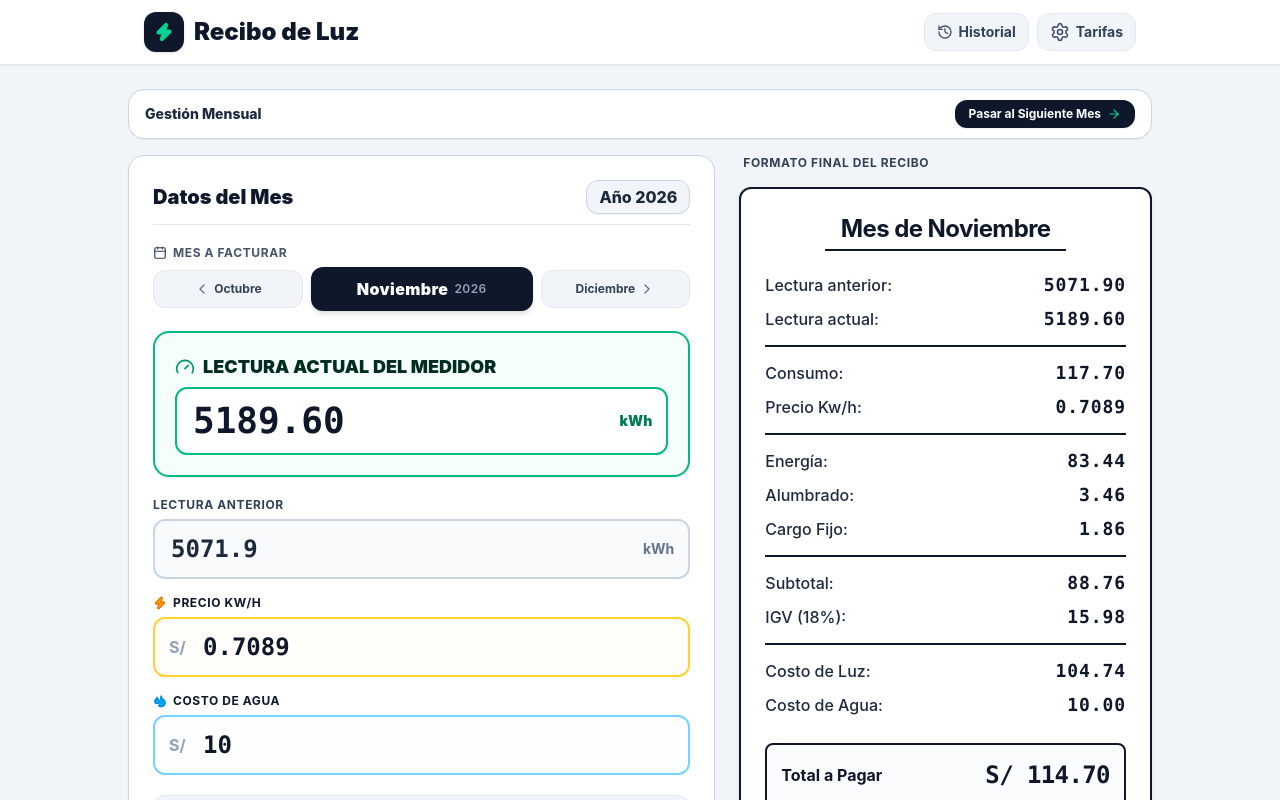
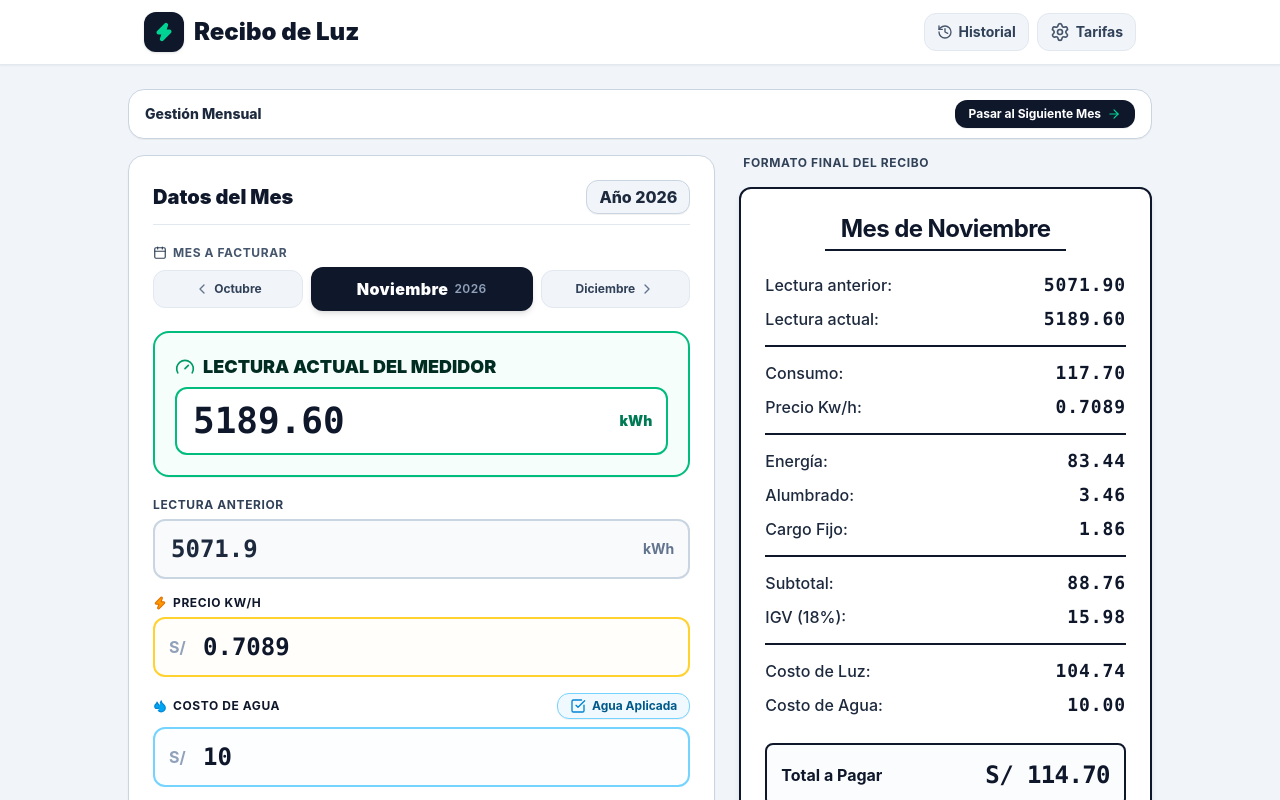
Before and after one commit to antholll/app-recibo-luz-, a React (Vite) app: page / in a window 1280 px wide. Shown: the top 800 px of the page. Built offline with nearby package versions, Linux system fonts and the light colour scheme.

Commit message:
Add check to optionally include/exclude water cost from receipt

```diff
--- a/src/App.tsx
+++ b/src/App.tsx
@@ -42,6 +42,7 @@ export const App: React.FC = () => {
   const [lecturaActual, setLecturaActual] = useState<string>('5189.60');
   const [precioKwh, setPrecioKwh] = useState<string>('0.7089');
   const [costoAgua, setCostoAgua] = useState<string>('10.00');
+  const [incluirAgua, setIncluirAgua] = useState<boolean>(true);
 
   // UI Modals
   const [isSettingsOpen, setIsSettingsOpen] = useState(false);
@@ -75,7 +76,7 @@ export const App: React.FC = () => {
     setTimeout(() => setToastMessage(null), 3000);
   };
 
-  // Real-time calculation with 1-decimal rounding on Costo de Luz
+  // Real-time calculation with optional water and rounded final total
   const numAnterior = parseFloat(lecturaAnterior) || 0;
   const numActual = parseFloat(lecturaActual) || 0;
   const numPrecioKwh = parseFloat(precioKwh) || settings.precioKwh;
@@ -87,6 +88,7 @@ export const App: React.FC = () => {
     lecturaActual: numActual,
     precioKwh: numPrecioKwh,
     costoAgua: numAgua,
+    incluirAgua,
     settings,
     mes,
     anio
@@ -215,6 +217,7 @@ export const App: React.FC = () => {
     setLecturaActual(r.lecturaActual.toString());
     setPrecioKwh(r.precioKwh.toString());
     setCostoAgua(r.costoAgua.toString());
+    setIncluirAgua(r.incluirAgua !== undefined ? r.incluirAgua : true);
     showToast(`Recibo cargado: ${r.mes} ${r.anio}`);
   };
 
@@ -262,6 +265,8 @@ export const App: React.FC = () => {
                 setPrecioKwh={setPrecioKwh}
                 costoAgua={costoAgua}
                 setCostoAgua={setCostoAgua}
+                incluirAgua={incluirAgua}
+                setIncluirAgua={setIncluirAgua}
                 consumoCalculado={consumoCalculado}
                 moneda={settings.moneda}
               />
--- a/src/components/CalculatorForm.tsx
+++ b/src/components/CalculatorForm.tsx
@@ -1,6 +1,6 @@
 import React, { useRef } from 'react';
 import { MESES } from '../utils/calculator';
-import { Gauge, Droplets, Calendar, AlertCircle, Zap, ChevronLeft, ChevronRight } from 'lucide-react';
+import { Gauge, Droplets, Calendar, AlertCircle, Zap, ChevronLeft, ChevronRight, CheckSquare, Square } from 'lucide-react';
 
 interface CalculatorFormProps {
   mes: string;
@@ -15,6 +15,8 @@ interface CalculatorFormProps {
   setPrecioKwh: (v: string) => void;
   costoAgua: string;
   setCostoAgua: (v: string) => void;
+  incluirAgua: boolean;
+  setIncluirAgua: (v: boolean) => void;
   consumoCalculado: number;
   moneda: string;
 }
@@ -32,6 +34,8 @@ export const CalculatorForm: React.FC<CalculatorFormProps> = ({
   setPrecioKwh,
   costoAgua,
   setCostoAgua,
+  incluirAgua,
+  setIncluirAgua,
   consumoCalculado,
   moneda
 }) => {
@@ -84,7 +88,7 @@ export const CalculatorForm: React.FC<CalculatorFormProps> = ({
 
   return (
     <div className="bg-white rounded-2xl border border-slate-300 shadow-xs p-5 md:p-6 space-y-5">
-      {/* Título de la sección con Año más grande */}
+      {/* Título de la sección con Año */}
       <div className="border-b border-slate-200 pb-2.5 flex items-center justify-between">
         <h2 className="text-xl font-black text-slate-900">
           Datos del Mes
@@ -170,7 +174,7 @@ export const CalculatorForm: React.FC<CalculatorFormProps> = ({
         )}
       </div>
 
-      {/* LOS CAMPOS CADA UNO EN SU PROPIO BLOQUE (1 POR BLOQUE, NUNCA APILADOS EN 3 JUNTOS) */}
+      {/* LOS CAMPOS CADA UNO EN SU PROPIO BLOQUE (1 POR FILA) */}
       <div className="space-y-4">
         {/* Bloque 1: Lectura Anterior */}
         <div className="space-y-1.5">
@@ -215,12 +219,34 @@ export const CalculatorForm: React.FC<CalculatorFormProps> = ({
           </div>
         </div>
 
-        {/* Bloque 3: Costo de Agua */}
-        <div className="space-y-1.5">
+        {/* Bloque 3: Costo de Agua con Casilla de Verificación (Check) */}
+        <div className="space-y-2">
+          <div className="flex items-center justify-between">
             <label className="text-xs font-bold uppercase tracking-wider text-slate-900 flex items-center gap-1.5">
               <Droplets className="w-3.5 h-3.5 text-sky-600 fill-sky-500" />
               <span>Costo de Agua</span>
             </label>
+
+            {/* Botón Check: Aplicar costo de agua */}
+            <button
+              type="button"
+              onClick={() => setIncluirAgua(!incluirAgua)}
+              className={`inline-flex items-center gap-1.5 px-3 py-1 rounded-xl text-xs font-bold transition-all border ${
+                incluirAgua
+                  ? 'bg-sky-50 text-sky-800 border-sky-300 shadow-2xs'
+                  : 'bg-slate-100 text-slate-500 border-slate-300 hover:bg-slate-200'
+              }`}
+            >
+              {incluirAgua ? (
+                <CheckSquare className="w-4 h-4 text-sky-600" />
+              ) : (
+                <Square className="w-4 h-4 text-slate-400" />
+              )}
+              <span>{incluirAgua ? 'Agua Aplicada' : 'No Cobrar Agua'}</span>
+            </button>
+          </div>
+
+          {incluirAgua ? (
             <div className="relative">
               <span className="absolute left-4 top-1/2 -translate-y-1/2 text-base font-bold text-slate-400 pointer-events-none select-none">
                 {moneda}
@@ -235,6 +261,18 @@ export const CalculatorForm: React.FC<CalculatorFormProps> = ({
                 className="w-full text-2xl font-bold font-mono py-3 pl-12 pr-4 rounded-xl border-2 border-sky-300 bg-sky-50/20 text-slate-900 focus:bg-white focus:border-sky-600 focus:outline-hidden transition-all"
               />
             </div>
+          ) : (
+            <div className="py-3 px-4 bg-slate-50 border border-dashed border-slate-300 rounded-xl text-xs text-slate-500 font-medium flex items-center justify-between">
+              <span>Agua excluida del recibo (solo se calculará la luz)</span>
+              <button
+                type="button"
+                onClick={() => setIncluirAgua(true)}
+                className="text-sky-700 font-bold hover:underline"
+              >
+                Activar
+              </button>
+            </div>
+          )}
         </div>
       </div>
 
--- a/src/components/ReceiptTicket.tsx
+++ b/src/components/ReceiptTicket.tsx
@@ -108,7 +108,7 @@ export const ReceiptTicket = forwardRef<HTMLDivElement, ReceiptTicketProps>(({
       {/* Separador */}
       <div className="border-t-2 border-slate-900 my-3"></div>
 
-      {/* 5. Costo Luz y Costo Agua */}
+      {/* 5. Costo Luz y opcionalmente Costo Agua */}
       <div className="space-y-1.5 text-base">
         <div className="flex justify-between items-baseline">
           <span className="text-slate-800 font-medium">Costo de Luz:</span>
@@ -116,12 +116,14 @@ export const ReceiptTicket = forwardRef<HTMLDivElement, ReceiptTicketProps>(({
             {receipt.costoLuz.toFixed(2)}
           </span>
         </div>
+        {receipt.incluirAgua && (
           <div className="flex justify-between items-baseline">
             <span className="text-slate-800 font-medium">Costo de Agua:</span>
             <span className="font-mono font-bold text-lg tracking-wider">
               {receipt.costoAgua.toFixed(2)}
             </span>
           </div>
+        )}
       </div>
 
       {/* 6. Recuadro Formal: Total a Pagar */}
--- a/src/types/index.ts
+++ b/src/types/index.ts
@@ -25,6 +25,7 @@ export interface ReceiptRecord {
   igv: number;
   costoLuz: number;
   costoAgua: number;
+  incluirAgua: boolean;
   totalPagar: number;
 }
 
--- a/src/utils/calculator.ts
+++ b/src/utils/calculator.ts
@@ -20,6 +20,7 @@ export interface CalculationInput {
   lecturaActual: number;
   precioKwh: number;
   costoAgua: number;
+  incluirAgua: boolean;
   settings: AppSettings;
   mes: string;
   anio: number;
@@ -39,7 +40,17 @@ export function formatCurrency(amount: number, symbol: string = 'S/'): string {
 }
 
 export function calculateReceipt(input: CalculationInput): ReceiptRecord {
-  const { lecturaAnterior, lecturaActual, precioKwh, costoAgua, settings, mes, anio, departmentId = 'default' } = input;
+  const {
+    lecturaAnterior,
+    lecturaActual,
+    precioKwh,
+    costoAgua,
+    incluirAgua = true,
+    settings,
+    mes,
+    anio,
+    departmentId = 'default'
+  } = input;
 
   // 1. Consumo = Lectura Actual - Lectura Anterior
   const consumoKwh = Math.max(0, round2(lecturaActual - lecturaAnterior));
@@ -54,11 +65,14 @@ export function calculateReceipt(input: CalculationInput): ReceiptRecord {
   // 4. IGV (18%) = Subtotal * (IGV / 100)
   const igv = round2(subtotal * (settings.igvPorcentaje / 100));
 
-  // 5. Costo de Luz = Subtotal + IGV (Exacto a centésimas, tal cual la libreta: 104.74)
+  // 5. Costo de Luz = Subtotal + IGV (Exacto a centésimas: 104.74)
   const costoLuz = round2(subtotal + igv);
 
-  // 6. Total a Pagar = (Costo de Luz + Costo de Agua) REDONDEADO al primer decimal (a 10 céntimos: 114.70)
-  const totalSinRedondear = costoLuz + costoAgua;
+  // 6. Agua aplicada o no
+  const montoAguaAplicado = incluirAgua ? costoAgua : 0;
+
+  // 7. Total a Pagar = (Costo de Luz + Agua) REDONDEADO a 10 céntimos
+  const totalSinRedondear = costoLuz + montoAguaAplicado;
   const totalPagar = round1Decimal(totalSinRedondear);
 
   return {
@@ -77,12 +91,17 @@ export function calculateReceipt(input: CalculationInput): ReceiptRecord {
     subtotal,
     igv,
     costoLuz,
-    costoAgua,
+    costoAgua: montoAguaAplicado,
+    incluirAgua,
     totalPagar
   };
 }
 
 export function generateWhatsAppMessage(receipt: ReceiptRecord, moneda: string = 'S/'): string {
+  const lineaAgua = receipt.incluirAgua
+    ? `\nCosto de Agua: ${receipt.costoAgua.toFixed(2)}`
+    : '';
+
   return `*Mes de ${receipt.mes}*
 ──────────────────────────
 Lectura anterior: ${receipt.lecturaAnterior.toFixed(2)}
@@ -98,8 +117,7 @@ Cargo Fijo: ${receipt.cargoFijo.toFixed(2)}
 Subtotal: ${receipt.subtotal.toFixed(2)}
 IGV (18%): ${receipt.igv.toFixed(2)}
 ──────────────────────────
-Costo de Luz: ${receipt.costoLuz.toFixed(2)}
-Costo de Agua: ${receipt.costoAgua.toFixed(2)}
+Costo de Luz: ${receipt.costoLuz.toFixed(2)}${lineaAgua}
 ══════════════════════════
 *Total a Pagar: ${moneda} ${receipt.totalPagar.toFixed(2)}*
 ══════════════════════════`;
```
Lines whose indentation alone changed are shown as unchanged.
